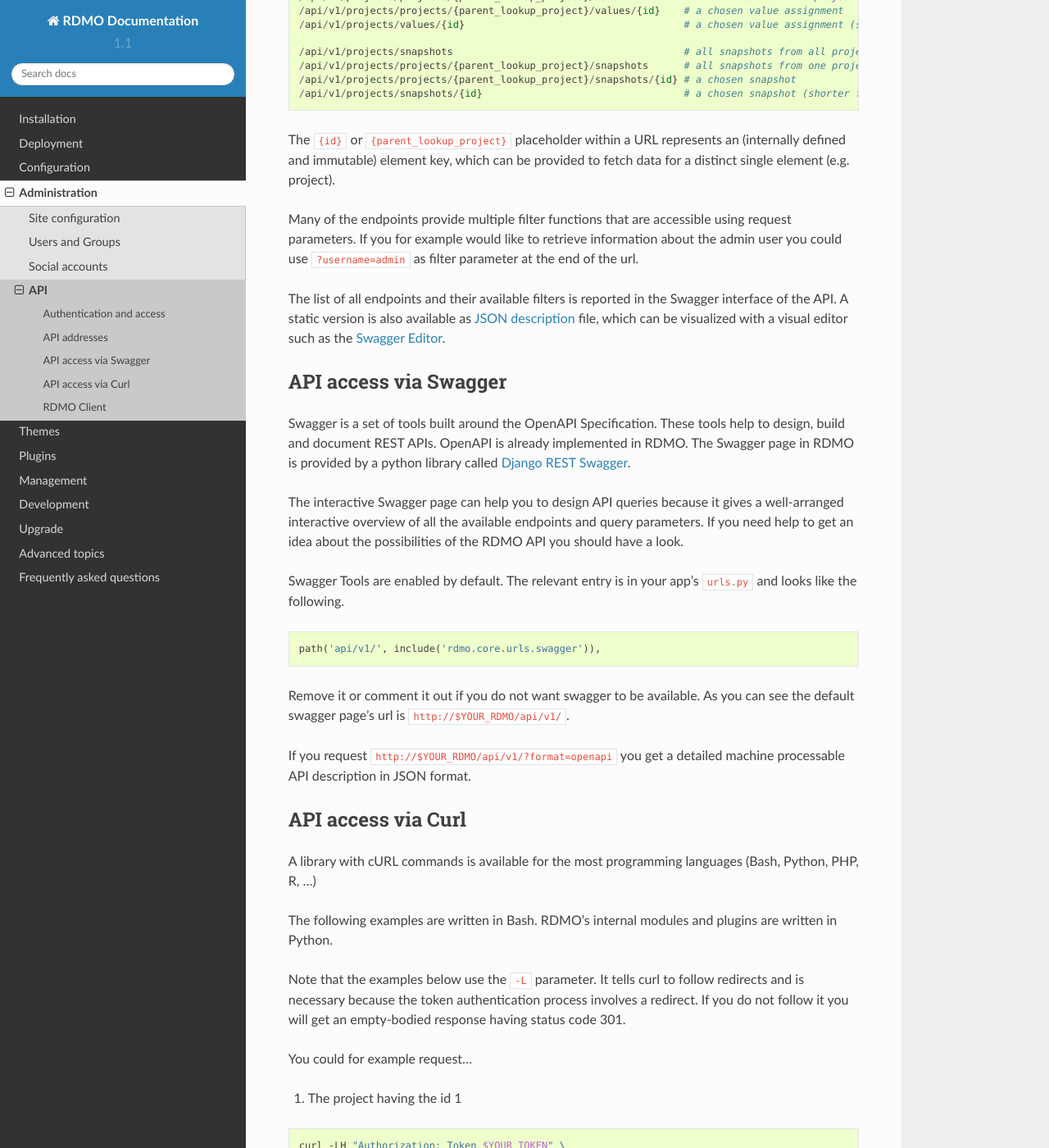
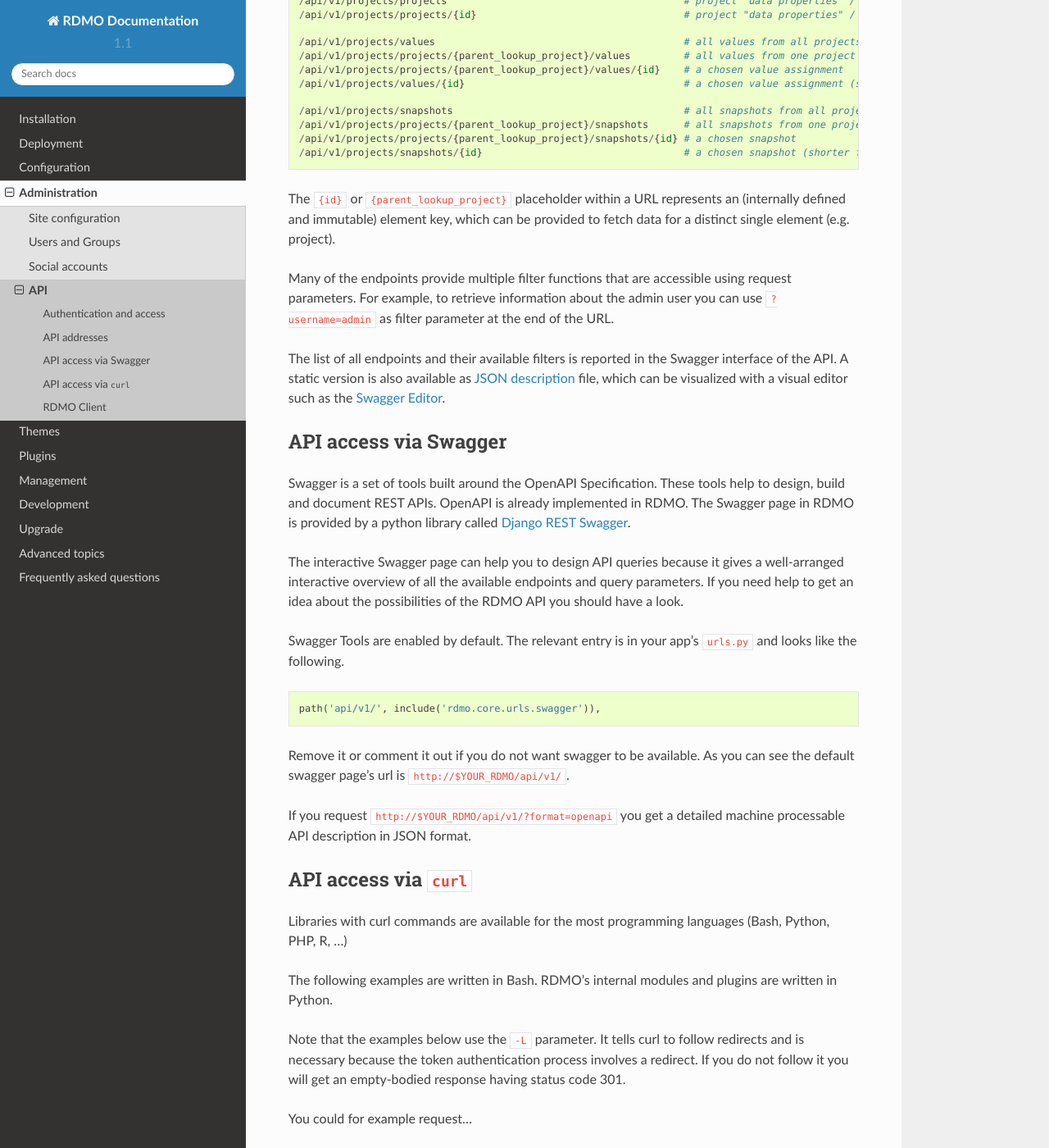
Before and after one commit to rdmorganiser/rdmo-docs, a Sphinx documentation site: the page built from docs/administration/api.md, in a window 1280 px wide and 1400 px high, scrolled down 1813 px. Shown: the whole window at 82% size. Built offline with Sphinx 7.4.7 and the Read the Docs theme 2.0.0, drawn with Linux system fonts in a browser that asks for light colours; some of the changed text lies outside the part shown.

````diff
--- a/docs/administration/api.md
+++ b/docs/administration/api.md
@@ -62,6 +62,7 @@ The available content (catalogues, views, tasks...) within an instance can be ac
 /api/v1/views/views/{id}
 ```
 
+The project-related content (metadata, answers/values, snapshots...) can be accessed with the following URLS:
 ```
 /api/v1/projects                                                 # project "object properties" / general overview of the projects and associated entities (nearly useless)
 /api/v1/projects/projects                                        # project "data properties" / metadata for each project: title, catalog, owners, progress
@@ -80,7 +81,7 @@ The available content (catalogues, views, tasks...) within an instance can be ac
 
 The `{id}` or `{parent_lookup_project}` placeholder within a URL represents an (internally defined and immutable) element key, which can be provided to fetch data for a distinct single element (e.g. project).
 
-Many of the endpoints provide multiple filter functions that are accessible using request parameters. If you for example would like to retrieve information about the admin user you could use `?username=admin` as filter parameter at the end of the url.
+Many of the endpoints provide multiple filter functions that are accessible using request parameters. For example, to retrieve information about the admin user you can use `?username=admin` as filter parameter at the end of the URL.
 
 The list of all endpoints and their available filters is reported in the Swagger interface of the API. A static version is also available as [JSON description](../_static/others/api_description.json) file, which can be visualized with a visual editor such as the [Swagger Editor](https://editor.swagger.io).
 
@@ -100,9 +101,9 @@ Remove it or comment it out if you do not want swagger to be available. As you c
 
 If you request `http://$YOUR_RDMO/api/v1/?format=openapi` you get a detailed machine processable API description in JSON format.
 
-## API access via Curl
+## API access via `curl`
 
-A library with cURL commands is available for the most programming languages (Bash, Python, PHP, R, ...)
+Libraries with curl commands are available for the most programming languages (Bash, Python, PHP, R, ...)
 
 The following examples are written in Bash. RDMO's internal modules and plugins are written in Python.
 
````
